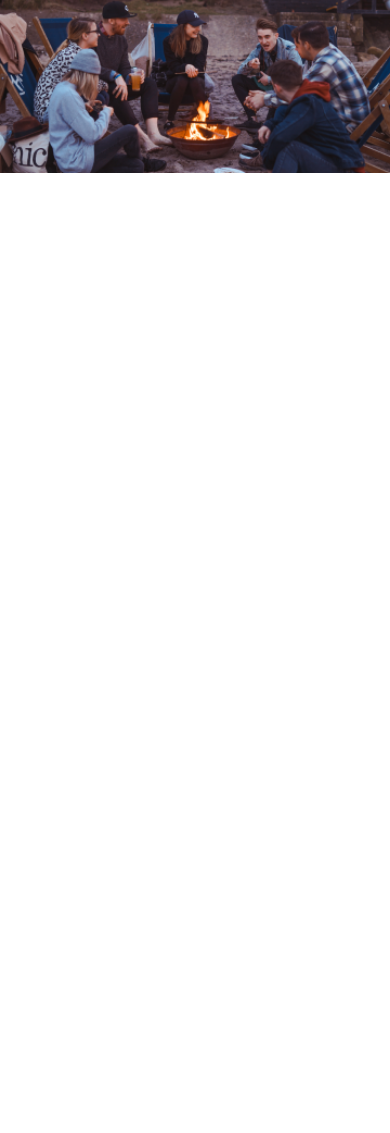
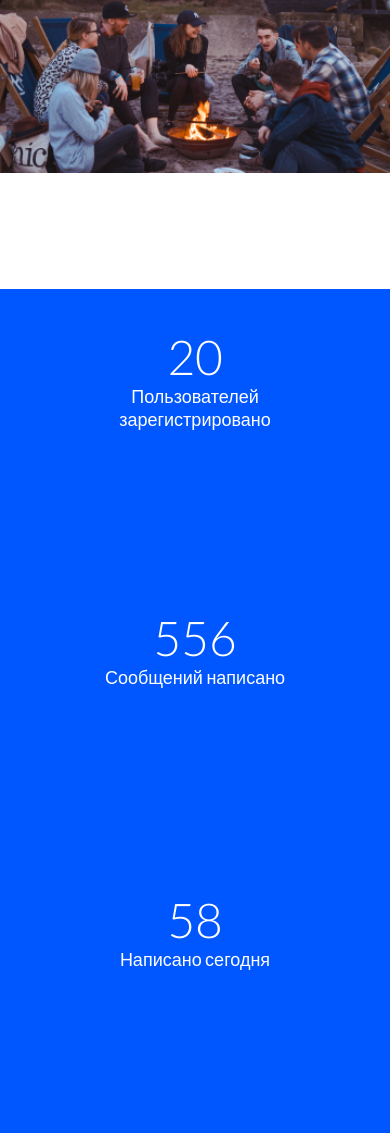
Before and after one commit to Agent007little/Django_project, a Django app: page / in a window 390 px wide. Shown: the part 555-1688 px from the top of the page. Before the commit the page ends 728 px from the top, so only its background shows below. Run offline with Django 5.2, Linux system fonts and the light colour scheme.

Commit message:
Made statistics

```diff
--- a/static/css/mobile-main.css
+++ b/static/css/mobile-main.css
@@ -1,9 +1,16 @@
-@import url('https://fonts.googleapis.com/css2?family=Lato:ital,wght@0,900;1,700&display=swap');
+@import url('https://fonts.googleapis.com/css2?family=Lato:ital,wght@0,300;0,400;0,900;1,700&display=swap');
 body {
     margin: 0;
     padding: 0;
 }
+p {
+    margin: 0;
+    padding: 0;
+}
 @media screen and (max-width: 650px) {
+
+    /*Основной баннер мобильной версии*/
+
     #banner {
         display: flex;
         justify-content: flex-start;
@@ -63,4 +70,34 @@ body {
         height: 100%;
         object-fit: contain;
     }
+
+    /*Статистика пользователей и сообщений*/
+
+    #statistics {
+        display: flex;
+        flex-direction: column;
+        height: 100vh;
+        width: 100%;
+        background: #0057FF;
+    }
+    .statistic-text {
+        font-family: 'Lato', sans-serif;
+        font-weight: 400;
+        color: white;
+        font-size: 18px;
+    }
+    .statistic-numbers {
+        font-family: 'Lato', sans-serif;
+        font-weight: 300;
+        color: white;
+        font-size: 48px;
+    }
+    #count-users, #all-massages, #today-messages {
+        flex: 1;
+        align-items: center;
+        text-align: center;
+        margin-top: 10%;
+        margin-left: 20%;
+        margin-right: 20%;
+    }
 }
--- a/templates/posts/home_page.html
+++ b/templates/posts/home_page.html
@@ -18,6 +18,19 @@
             <img src="{% static 'pictures/main-page/cover.png'%}">
         </div>
         </div>
-
+    </div>
+    <div id="statistics">
+        <div id="count-users">
+            <p class="statistic-numbers">20</p>
+            <p class="statistic-text">Пользователей зарегистрировано</p>
+        </div>
+        <div id="all-massages">
+            <p class="statistic-numbers">556</p>
+            <p class="statistic-text">Сообщений написано</p>
+        </div>
+        <div id="today-messages">
+            <p class="statistic-numbers">58</p>
+            <p class="statistic-text">Написано сегодня</p>
+        </div>
     </div>
 {% endblock %}
```
